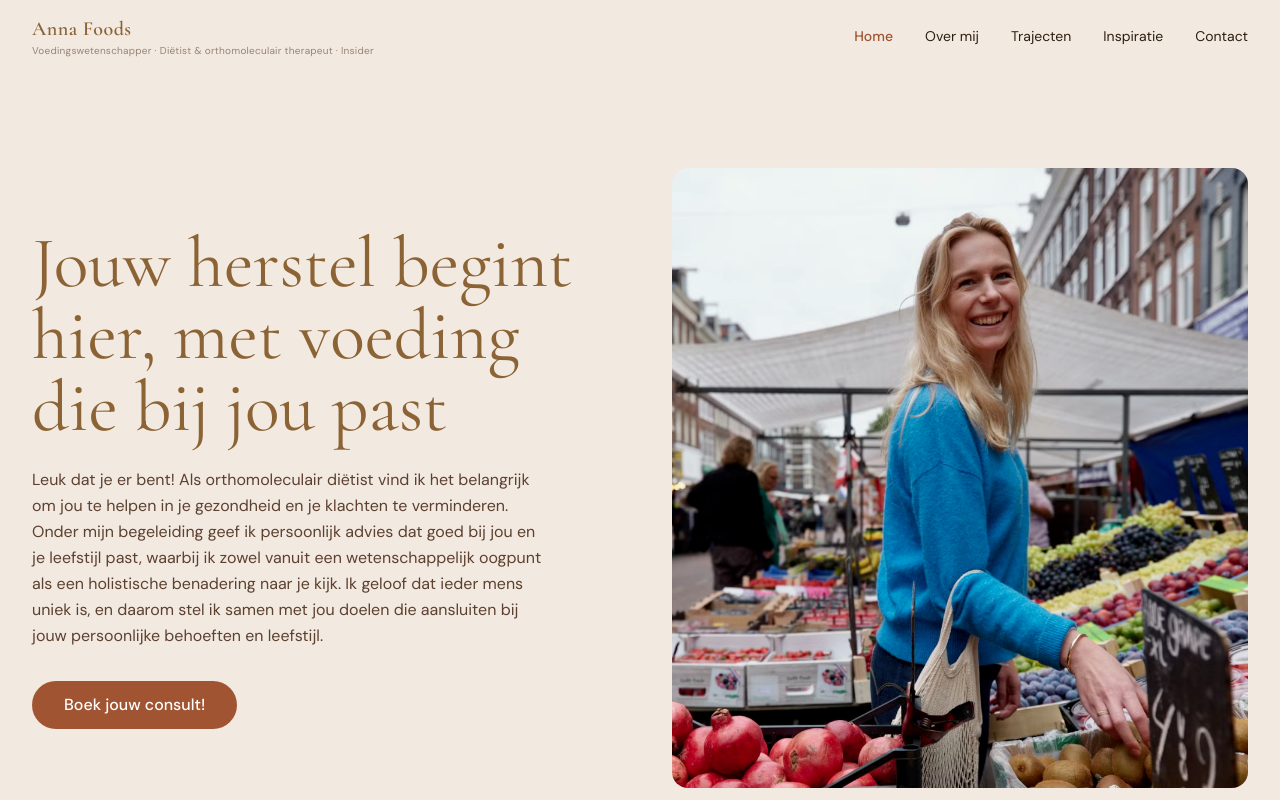
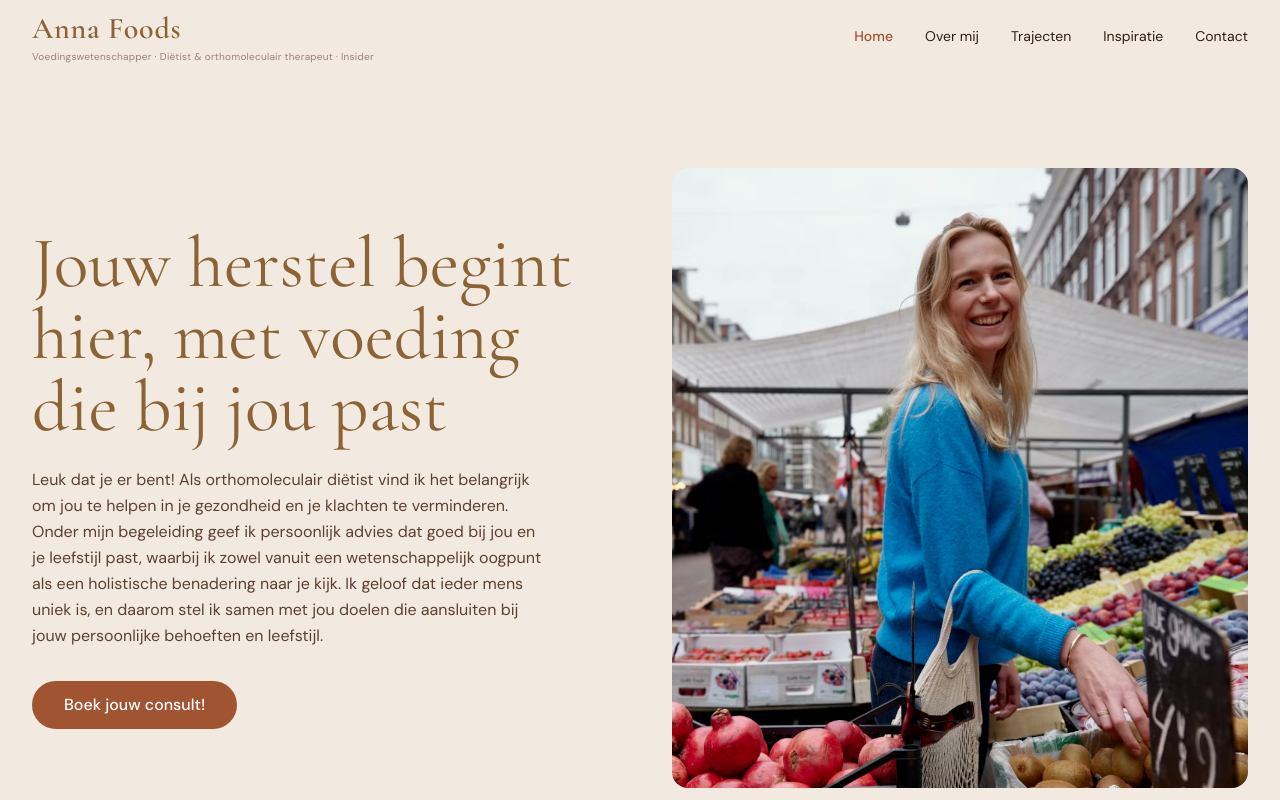
Before and after one commit to annafoods/annafoods, a Next.js app: page / in a window 1280 px wide. Shown: the top 800 px of the page. Built offline with nearby package versions, Linux system fonts and the light colour scheme.

Commit message:
Logo Anna Foods groter

```diff
--- a/components/Navigation.tsx
+++ b/components/Navigation.tsx
@@ -36,7 +36,7 @@ export default function Navigation() {
       <nav className="max-w-7xl mx-auto px-4 sm:px-6 lg:px-8">
         <div className="flex justify-between items-center h-16 sm:h-[72px]">
           <Link href="/" className="group">
-            <span className="font-heading text-xl text-brown-gold font-semibold tracking-wide block leading-tight">
+            <span className="font-heading text-3xl text-brown-gold font-semibold tracking-wide block leading-tight">
               Anna Foods
             </span>
             <span className="font-body text-[10px] text-text-medium/60 tracking-wide leading-none mt-1 block">
```
